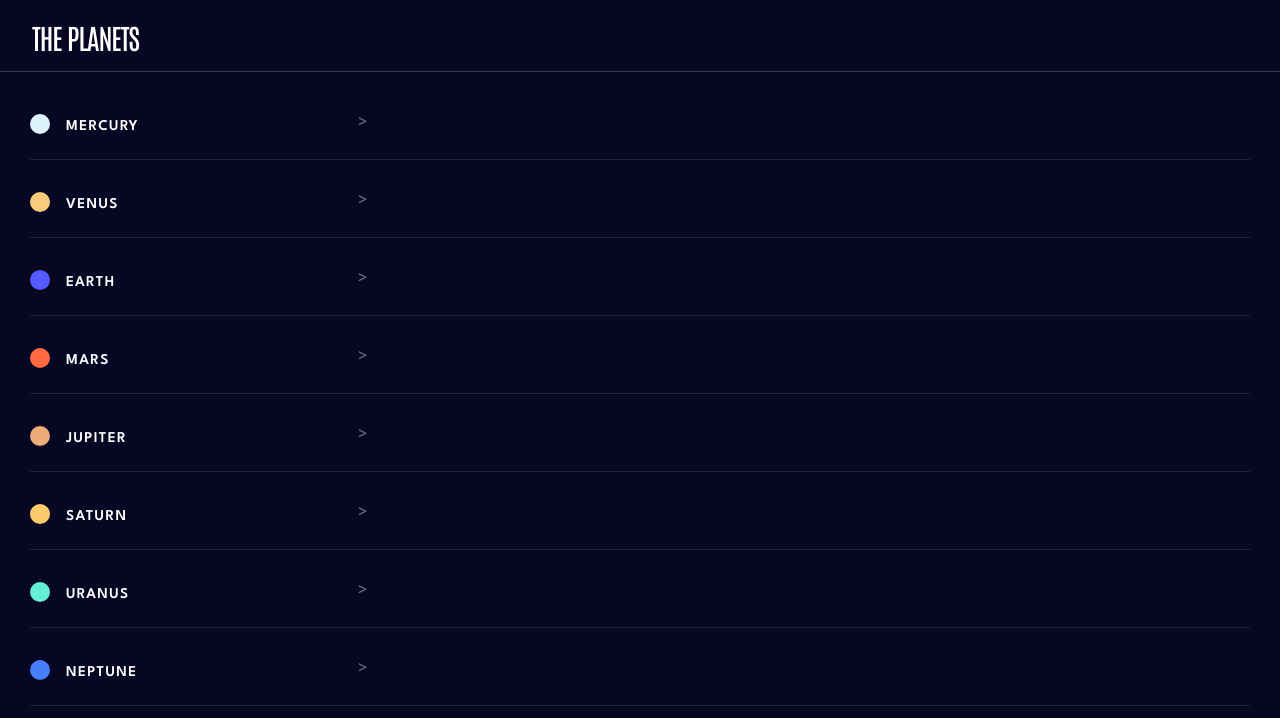
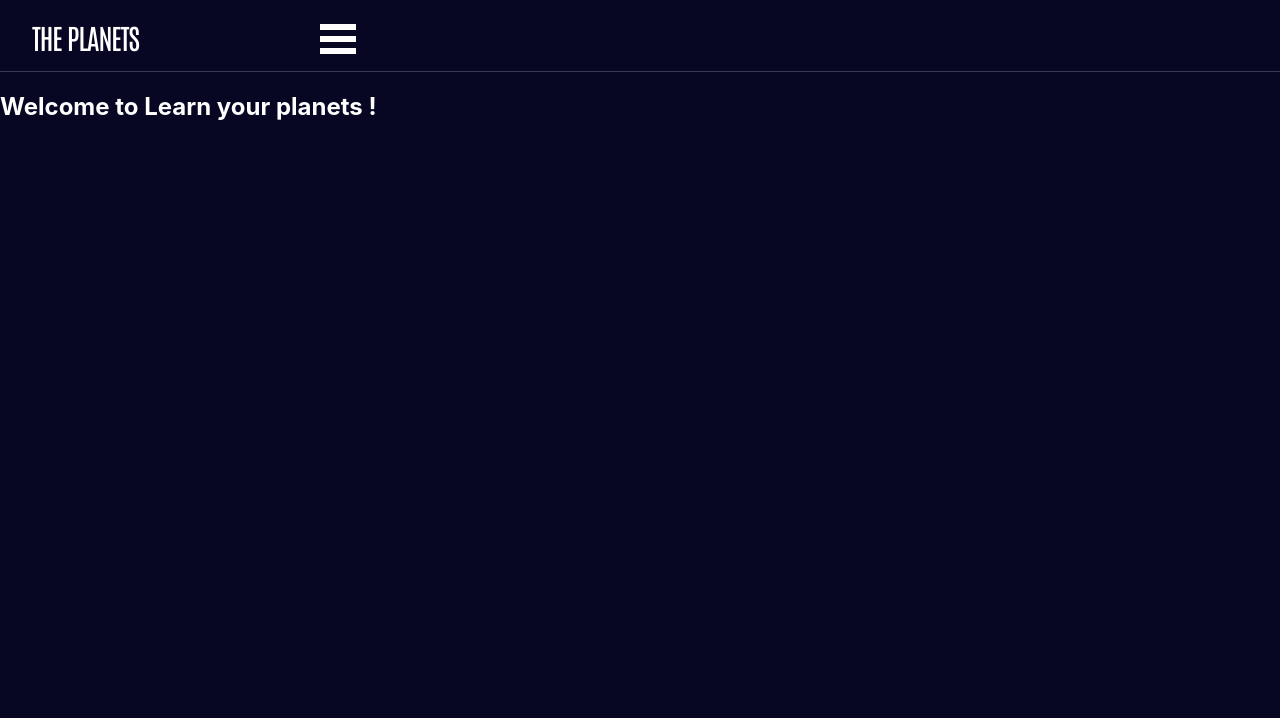
Before and after one commit to MatthewHons/Planets-ReactApp, a React (Create React App) app: page / in a window 1280 px wide. Shown: the top 718 px of the page. Built offline with nearby package versions, Linux system fonts and the light colour scheme.

Commit message:
Adding planets

```diff
--- a/src/App.js
+++ b/src/App.js
@@ -1,7 +1,9 @@
 import { BrowserRouter, Route, Routes } from 'react-router-dom';
 import Home from "./Home";
 import Planet from './Planet';
+
 function App() {
+
   return (
       <BrowserRouter>
               <Routes>
--- a/src/Home.js
+++ b/src/Home.js
@@ -4,8 +4,10 @@ import './Home.css';
 
 const Home = () => {
     return (
+
         <div className='home'>
             <MenuNav/>
+            <h2>Welcome to Learn your planets !</h2>
         </div>
     );
 };
--- a/src/MenuNav.js
+++ b/src/MenuNav.js
@@ -1,18 +1,32 @@
 import React from 'react';
 import dataPlanet from "./db.json"
 import { Link } from 'react-router-dom';
+import { slide as Menu } from 'react-burger-menu'
+import { useState } from 'react';
+
 const MenuNav = () => {
+    const [isMenuOpen, handleMenu] = useState(false);
+    const handleCloseMenu = () => {
+        handleMenu(false);
+    };
+
+    const handleStateChange = (state) => {
+        handleMenu(state.isOpen);
+    };
+
     return (
         <div>
             <div className='container-top'>
             <h1>The planets</h1>
+
         </div>
+        <Menu width={ 375 } isOpen={isMenuOpen} onStateChange={handleStateChange}>
         <div className='container-list'>
             {dataPlanet.planets.map((data, key) => {
-                console.log(data)
+
                 return (
                     <div className='container-list-item'>
-                        <Link to="/planetname" state={{planet:data}}><div id='circle' style={{background: data.color}}></div>{data.name}</Link>
+                        <Link to={`/planetname${data.name}`} state={{planet:data}}><div id='circle' style={{background: data.color}} onClick={() => handleCloseMenu()}></div>{data.name}</Link>
                         <span className='arrow'>&#62;</span>
                     </div>
 
@@ -20,6 +34,7 @@ const MenuNav = () => {
 
             })}
             </div>
+            </Menu>
         </div>
     );
 };
--- a/src/Planet.js
+++ b/src/Planet.js
@@ -1,12 +1,17 @@
 import React from 'react';
 import { useLocation } from 'react-router-dom';
+import MenuNav from './MenuNav';
+
 
 const Planet = () => {
     const location = useLocation();
     const {planet} = location.state;
     console.log(planet);
     return (
+
         <div>
+            <MenuNav />
+            <img src={`./image/planet-${planet.name}.svg`} alt="{planet.name}" />
             <h2>{planet.name}</h2>
         </div>
     );
--- a/src/db.json
+++ b/src/db.json
@@ -1,7 +1,7 @@
 {"planets":[
   {
     "id" : 0,
-    "name": "Mercury",
+    "name": "mercury",
     "color": "#DEF4FC",
     "overview": {
       "content": "Mercury is the smallest planet in the Solar System and the closest to the Sun. Its orbit around the Sun takes 87.97 Earth days, the shortest of all the Sun's planets. Mercury is one of four terrestrial planets in the Solar System, and is a rocky body like Earth.",
@@ -27,7 +27,7 @@
   },
   {
     "id" : 1,
-    "name": "Venus",
+    "name": "venus",
     "color" : "#F7CC7F",
     "overview": {
       "content": "Venus is the second planet from the Sun. It is named after the Roman goddess of love and beauty. As the brightest natural object in Earth's night sky after the Moon, Venus can cast shadows and can be, on rare occasions, visible to the naked eye in broad daylight.",
@@ -53,7 +53,7 @@
   },
   {
     "id" : 2,
-    "name": "Earth",
+    "name": "earth",
     "color" : "#545BFE",
     "overview": {
       "content": "Third planet from the Sun and the only known planet to harbor life. About 29.2% of Earth's surface is land with remaining 70.8% is covered with water. Earth's distance from the Sun, physical properties and geological history have allowed life to evolve and thrive.",
@@ -79,7 +79,7 @@
   },
   {
     "id" : 3,
-    "name": "Mars",
+    "name": "mars",
     "color": "#FF6A45",
     "overview": {
       "content": "Mars is the fourth planet from the Sun and the second-smallest planet in the Solar System, being larger than only Mercury. In English, Mars carries the name of the Roman god of war and is often referred to as the \"Red Planet\".",
@@ -105,7 +105,7 @@
   },
   {
     "id" : 4,
-    "name": "Jupiter",
+    "name": "jupiter",
     "color": "#ECAD7A",
     "overview": {
       "content": "Jupiter is the fifth planet from the Sun and the largest in the Solar System. It is a gas giant with a mass two and a half times that of all the other planets in the Solar System combined, but less than one-thousandth the mass of the Sun.",
@@ -131,7 +131,7 @@
   },
   {
     "id" : 5,
-    "name": "Saturn",
+    "name": "saturn",
     "color": "#FCCB6B",
     "overview": {
       "content": "Saturn is the sixth planet from the Sun and the second-largest in the Solar System, after Jupiter. It is a gas giant with an average radius of about nine and a half times that of Earth. It only has one-eighth the average density of Earth.",
@@ -157,7 +157,7 @@
   },
   {
     "id" : 6,
-    "name": "Uranus",
+    "name": "uranus",
     "color" : "#65F0D5",
     "overview": {
       "content": "Uranus is the seventh planet from the Sun. Its name is a reference to the Greek god of the sky, Uranus according to Greek mythology, was the great-grandfather of Ares. It has the third-largest planetary radius and fourth-largest planetary mass in the Solar System.",
@@ -183,7 +183,7 @@
   },
   {
     "id" : 7,
-    "name": "Neptune",
+    "name": "neptune",
     "color": "#497EFA",
     "overview": {
       "content": "Neptune is the eighth and farthest-known Solar planet from the Sun. In the Solar System, it is the fourth-largest planet by diameter, the third-most-massive planet, and the densest giant planet. It is 17 times the mass of Earth, more massive than its near-twin Uranus.",
--- a/src/index.css
+++ b/src/index.css
@@ -65,9 +65,67 @@ a{
   justify-self: end;
   align-self: center;
   opacity: 0.4;
-  margin-right: 5px;
+  margin-right: 2rem;
 }
 .container-list-item{
   border-bottom: 1px solid rgba(255, 255, 255, .1);
   display:flex;
 }
+
+.bm-burger-button {
+  position: fixed;
+  width: 36px;
+  height: 30px;
+  left: 20rem;
+  top: 1.5rem;
+}
+
+/* Color/shape of burger icon bars */
+.bm-burger-bars {
+  background: #FFFFFF;
+}
+
+/* Color/shape of burger icon bars on hover*/
+.bm-burger-bars-hover {
+  background: #373a47;
+}
+
+/* Position and sizing of clickable cross button */
+.bm-cross-button {
+  height: 24px;
+  width: 24px;
+}
+
+/* Color/shape of close button cross */
+.bm-cross {
+  background: #FFFFFF;
+}
+
+/*
+Sidebar wrapper styles
+Note: Beware of modifying this element as it can break the animations - you should not need to touch it in most cases
+*/
+.bm-menu-wrap {
+  position: fixed;
+  height: 100%;
+
+
+}
+
+/* General sidebar styles */
+.bm-menu {
+  background: #070724;
+  font-size: 1.15em;
+  width: 105%;
+}
+
+/* Morph shape necessary with bubble or elastic */
+.bm-morph-shape {
+  fill: #373a47;
+}
+
+/* Individual item */
+.bm-item {
+  display: inline-block;
+
+}
```
